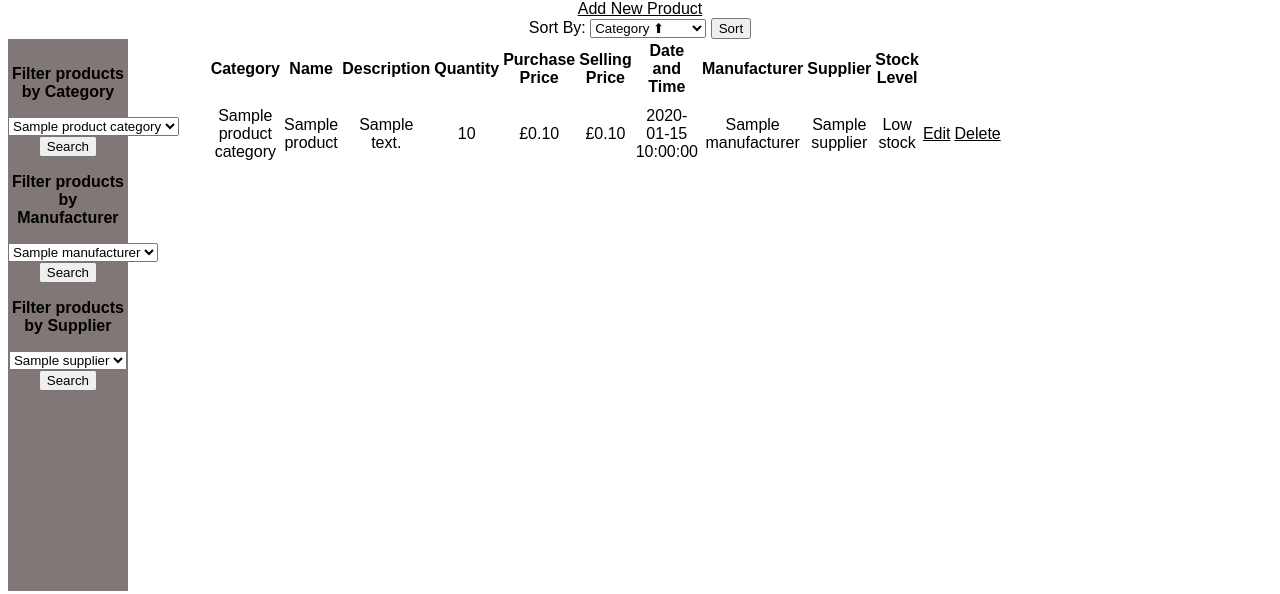
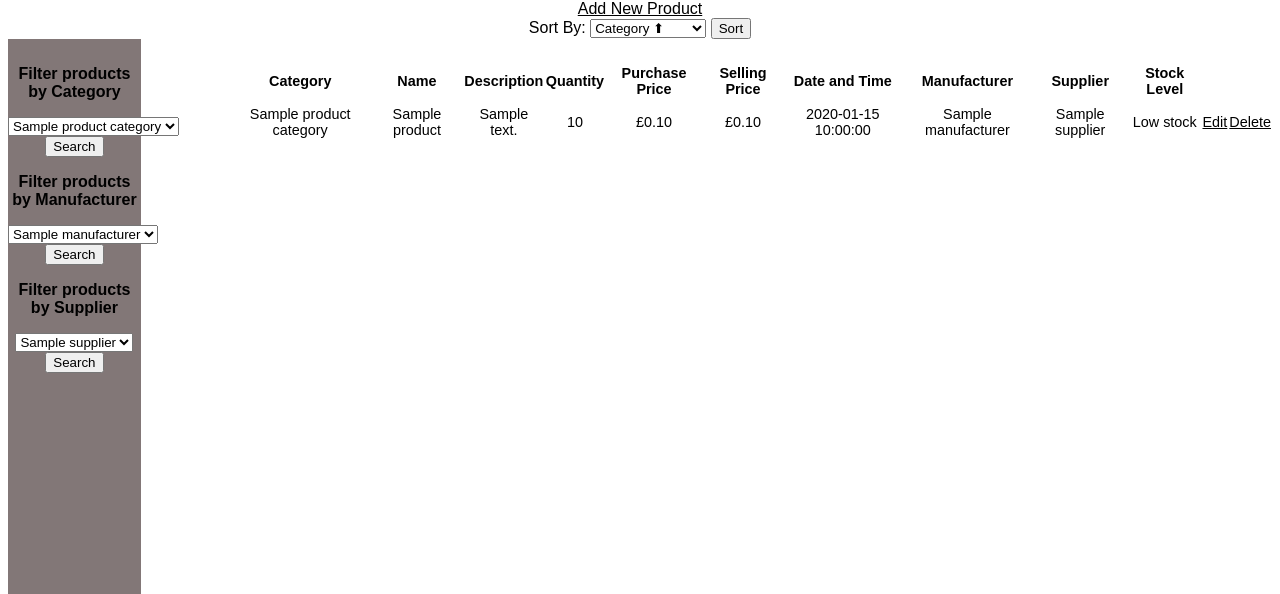
Before and after one commit to TamerAmer/Shop_inventory_python_flask_webapp, a Flask app: page /products in a window 1280 px wide. Shown: the part 83-677 px from the top of the page. Run offline with Flask 2, Linux system fonts and the light colour scheme; a database or web service that is not in the repository returns one stand-in record (values such as "Sample title"); some libraries are stand-ins or nearby versions.

Commit message:
wish i had more time, final commit

```diff
--- a/static/style.css
+++ b/static/style.css
@@ -28,9 +28,14 @@
 }
 
 table{
-    margin: 0;
-    align-items: center;
-    width: 50%;
+    border-collapse: collapse;
+    margin: 25px 0;
+    font-size: 0.9em;
+    min-width: 400px;
+}
+table>thead>tr{
+    background-color: rgb(129, 129, 129);
+    text-align: left;
 }
 a:visited{
     text-decoration-style:none;
--- a/templates/products/edit.html
+++ b/templates/products/edit.html
@@ -41,7 +41,7 @@
         </select>
 
     <label for="supplier">Select a Supplier:</label>
-        <select name="manufacturer_id" id="manufacturer">
+        <select name="supplier_id" id="supplier">
             {% for supplier in suppliers %}
                 <option value="{{supplier.id}}" {% if product.supplier.id==supplier.id %}
                     selected="selected"
```
